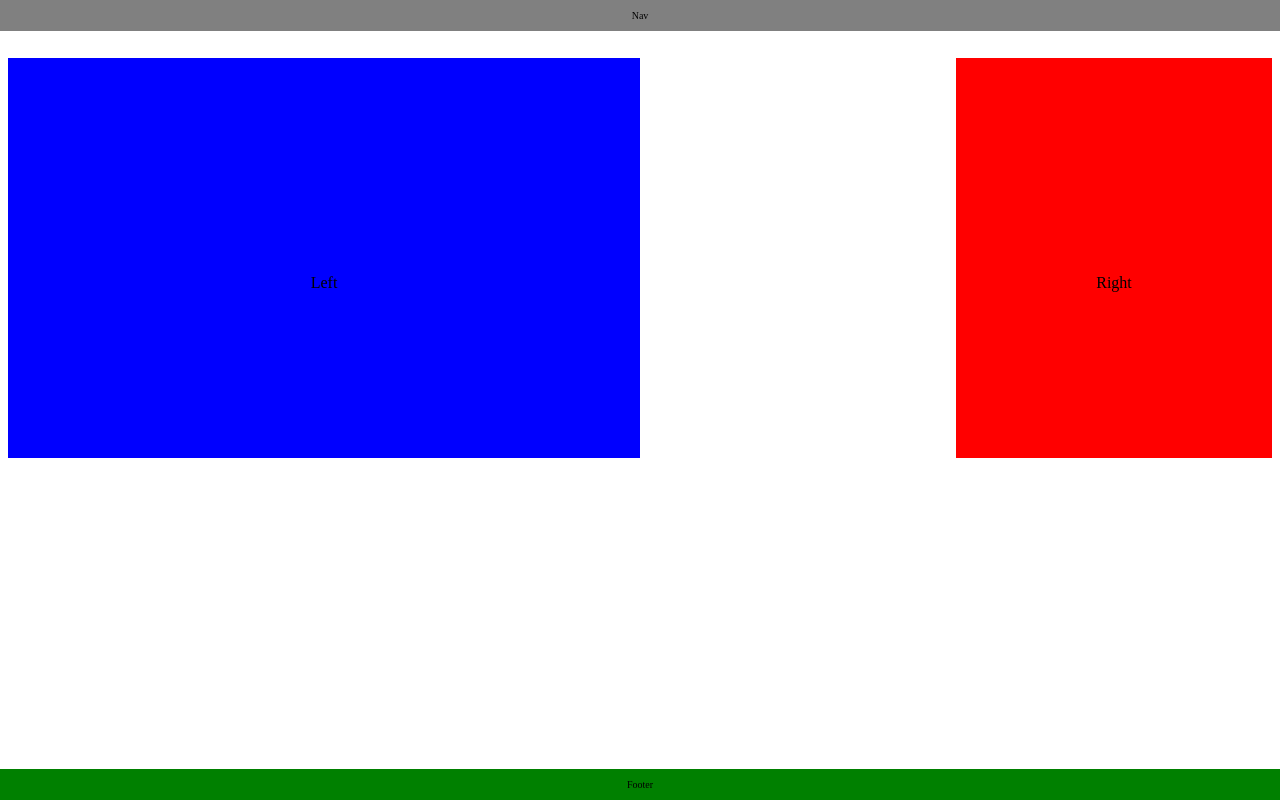
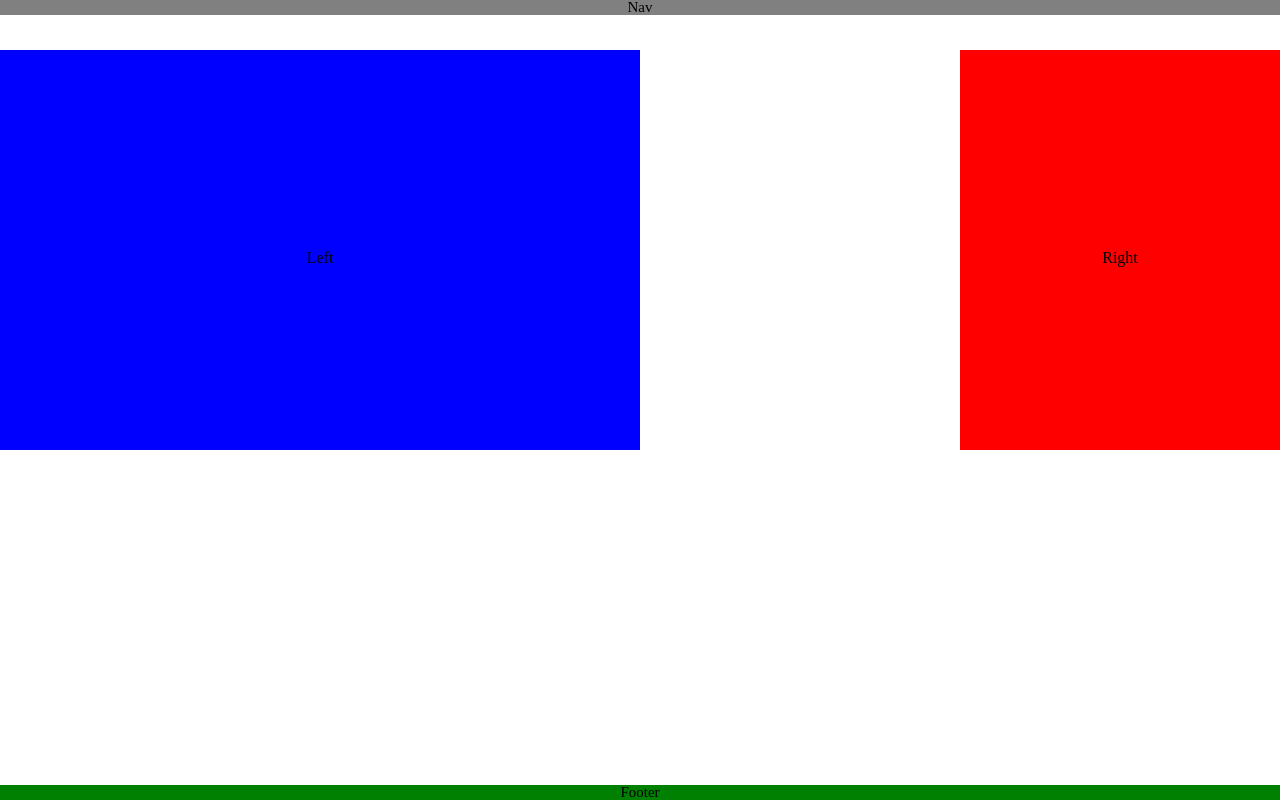
Before and after one commit to SarehPrice/Sarah-Price-prework, a plain HTML site: page CSS_Assessment/index.html in a window 1280 px wide. Drawn offline with Linux system fonts and the light colour scheme.

Commit message:
Added the reset.css

```diff
--- a/CSS_Assessment/index.html
+++ b/CSS_Assessment/index.html
@@ -4,6 +4,7 @@
 <head>
   <meta charset="UTF-8">
   <title>CSS Assesment</title>
+  <link rel="stylesheet" href="reset.css">
   <link rel="stylesheet" type="text/css" href="style.css">
 </head>
 <nav>
--- /dev/null
+++ b/CSS_Assessment/reset.css
@@ -0,0 +1,48 @@
+/* http://meyerweb.com/eric/tools/css/reset/
+   v2.0 | 20110126
+   License: none (public domain)
+*/
+
+html, body, div, span, applet, object, iframe,
+h1, h2, h3, h4, h5, h6, p, blockquote, pre,
+a, abbr, acronym, address, big, cite, code,
+del, dfn, em, img, ins, kbd, q, s, samp,
+small, strike, strong, sub, sup, tt, var,
+b, u, i, center,
+dl, dt, dd, ol, ul, li,
+fieldset, form, label, legend,
+table, caption, tbody, tfoot, thead, tr, th, td,
+article, aside, canvas, details, embed,
+figure, figcaption, footer, header, hgroup,
+menu, nav, output, ruby, section, summary,
+time, mark, audio, video {
+	margin: 0;
+	padding: 0;
+	border: 0;
+	font-size: 100%;
+	font: inherit;
+	vertical-align: baseline;
+}
+/* HTML5 display-role reset for older browsers */
+article, aside, details, figcaption, figure,
+footer, header, hgroup, menu, nav, section {
+	display: block;
+}
+body {
+	line-height: 1;
+}
+ol, ul {
+	list-style: none;
+}
+blockquote, q {
+	quotes: none;
+}
+blockquote:before, blockquote:after,
+q:before, q:after {
+	content: '';
+	content: none;
+}
+table {
+	border-collapse: collapse;
+	border-spacing: 0;
+}
--- a/CSS_Assessment/style.css
+++ b/CSS_Assessment/style.css
@@ -9,7 +9,7 @@
     width: 100%;
     background-color: gray;
     text-align: center;
-    font-size: 10px;
+    font-size: 15px;
  }
 
 .center {
@@ -52,5 +52,5 @@
     width: 100%;
     background-color: green;
     text-align: center;
-    font-size: 10px;
+    font-size: 15px;
  }
```
